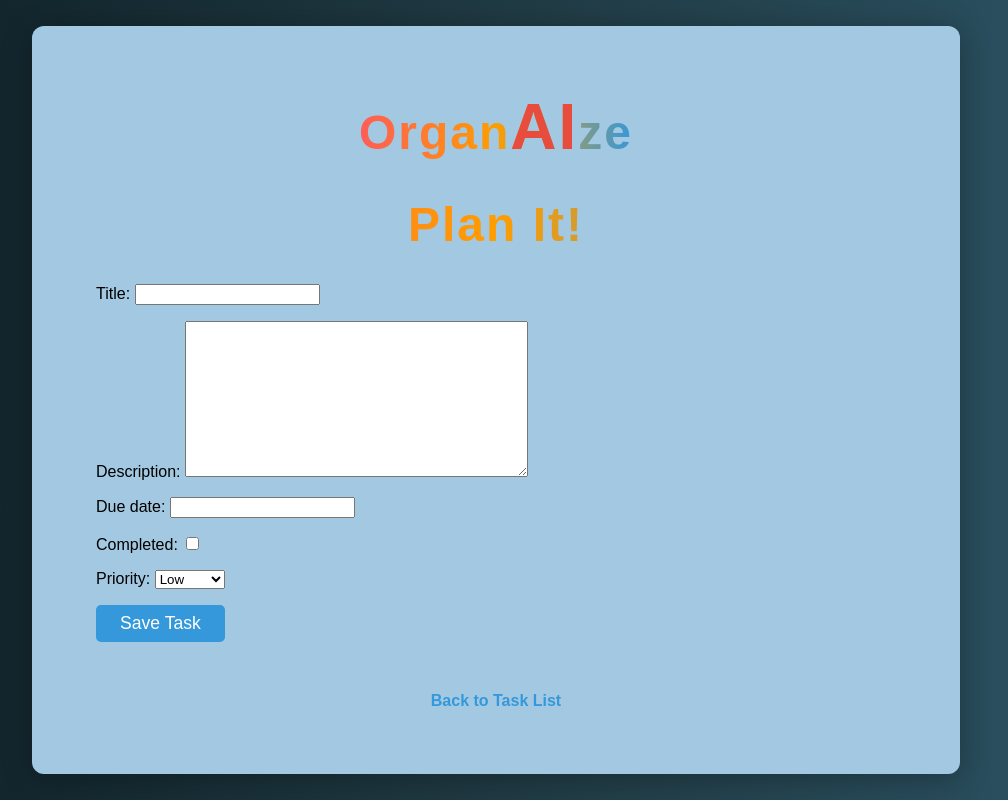
After one commit to AKKU9992/OrganAIze-micro-, a Django app: page /create/ in a window 1280 px wide. The commit adds this page. Shown: the whole page, without its empty margins (144-1152 px from the left). Run offline with Django 5.2, Linux system fonts and the light colour scheme.

Commit message:
servuce 1

```diff
--- a/hello/settings.py
+++ b/hello/settings.py
@@ -49,6 +49,7 @@ INSTALLED_APPS = [
     'django.contrib.sessions',
     'django.contrib.messages',
     'django.contrib.staticfiles',
+
 ]
 
 MIDDLEWARE = [
--- a/home/admin.py
+++ b/home/admin.py
@@ -3,7 +3,9 @@ from home.models import Contact
 from home.models import todoweek
 from home.models import todomonth
 from home.models import todo
+from home.models import PriorityTask
 # Register your models here.
+admin.site.register(PriorityTask)
 admin.site.register(Contact)
 admin.site.register(todoweek)
 admin.site.register(todomonth)
--- /dev/null
+++ b/home/forms.py
@@ -0,0 +1,6 @@
+from home.models import PriorityTask
+from django import forms
+class TaskForm(forms.ModelForm):
+    class Meta:
+        model = PriorityTask
+        fields = ['title', 'description', 'due_date', 'completed', 'priority']
--- a/home/models.py
+++ b/home/models.py
@@ -1,9 +1,27 @@
 from django.db import models
 from datetime import timedelta
 from django.utils import timezone
+import datetime
 # makemigrations - create changes and store in a File
 # migrate- apply the pending changes creaded by makemigrations
 # Create your models here.
+class PriorityTask(models.Model):
+    title = models.CharField(max_length=200)
+    description = models.TextField(blank=True)
+    due_date = models.DateField(null=True, blank=True)
+    completed = models.BooleanField(default=False)
+    priority = models.CharField(
+        max_length=10,
+        choices=[('Low', 'Low'), ('Medium', 'Medium'), ('High', 'High')],
+        default='Low'
+    )
+
+    def __str__(self):
+        return self.title
+
+    def is_overdue(self):
+        return self.due_date and self.due_date < datetime.date.today() and not self.completed
+
 class Contact(models.Model):
     name= models.CharField(max_length=122)
     phone=models.CharField(max_length=12)
--- a/home/urls.py
+++ b/home/urls.py
@@ -17,5 +17,7 @@ urlpatterns = [
     path('delete/<int:todo_id>/', views.deleteItem, name='delete'),
     path('deleteweek/<int:todoweek_id>/', views.deleteweek, name='deleteweek'),
     path('deletemonth/<int:todomonth_id>/', views.deletemonth, name='deletemonth'),
-
+    path('task/',views.task_list,name='list'),
+    path('create/', views.task_create, name='task_create'),
+    path('done/<int:task_id>/', views.mark_as_done, name='mark_as_done'),
 ]
--- a/home/views.py
+++ b/home/views.py
@@ -2,18 +2,54 @@ from django.shortcuts import render,HttpResponse,redirect
 from django.contrib.auth.models import User
 from django.contrib.auth import logout,authenticate,login
 from datetime import datetime, timedelta
-from home.models import Contact
+from home.models import Contact,PriorityTask
 from django.contrib import messages
 from home.models import Task, Subtask
-from home.utils import generate_subtasks_from_api
 from django.shortcuts import get_object_or_404
 import requests
+from home.forms import TaskForm
 from django.conf import settings
 from home.models import todo, todomonth, todoweek
 now = datetime.now()
 from django.utils import timezone
+from datetime import date
+now = timezone.now()
 
-now = timezone.now()
+def task_create(request):
+    if request.method == "POST":
+        form = TaskForm(request.POST)
+        if form.is_valid():
+            task = form.save(commit=False)
+            if not task.priority:
+                task.priority = 'Low'
+            task.save()
+            return redirect('list')
+    else:
+        form = TaskForm()
+    return render(request, 'task_create.html', {'form': form})
+
+
+def task_list(request):
+    priority_order = {'High': 0, 'Medium': 1, 'Low': 2}
+    tasks = sorted(
+        PriorityTask.objects.all(),
+        key=lambda t: (priority_order.get(t.priority, 0), t.due_date if t.due_date else date.max)
+    )
+    return render(request, 'task.html', {'tasks': tasks})
+
+
+def mark_as_done(request, task_id):
+    task = get_object_or_404(PriorityTask, id=task_id)
+    task.completed = True
+    task.save()
+    return redirect('list')
+
+
+
+
+
+
+
 def service2(request):
     # Fetch all daily tasks
     data = todo.objects.all()
--- a/templates/base.html
+++ b/templates/base.html
@@ -31,7 +31,7 @@
                 Services
               </a>
               <div class="dropdown-menu">
-                <a class="dropdown-item" href="/service1">PrioritAIze</a>
+                <a class="dropdown-item" href="/task">PrioritAIze</a>
                 <a class="dropdown-item" href="/service2">Task Timer</a>
 
             </li>
--- /dev/null
+++ b/templates/task_create.html
@@ -0,0 +1,112 @@
+<!DOCTYPE html>
+<html lang="en">
+<head>
+    <meta charset="UTF-8">
+    <meta name="viewport" content="width=device-width, initial-scale=1.0">
+    <title>Create Task</title>
+    <style>
+        body {
+            font-family: Arial, sans-serif;
+            background: linear-gradient(to right, #0f2027, #203a43, #2c5364);
+            display: flex;
+            justify-content: center;
+            align-items: center;
+            height: 100vh;
+            margin: 0;
+        }
+        .container {
+            background: #a3c9e2; /* Light pastel blue */
+            padding: 4rem;
+            border-radius: 12px;
+            box-shadow: 0 4px 30px rgba(0, 0, 0, 0.3);
+            width: 90%;
+            max-width: 800px;
+            text-align: center;
+        }
+        .title {
+            font-family: 'Orbitron', sans-serif;
+            font-size: 2.5rem;
+            margin-bottom: 2rem;
+            color: #2c3e50;
+        }
+        .organAIze {
+            font-size: 3rem;
+            font-weight: bold;
+            background: linear-gradient(to right, #ff5c57, #ff9d00, #3498db); /* Red, Orange, Blue */
+            -webkit-background-clip: text;
+            color: transparent;
+            letter-spacing: 2px;
+        }
+        .AI {
+            font-size: 4rem; /* Enlarging AI */
+            color: #e74c3c; /* Red color */
+            font-weight: bold;
+        }
+        h1 {
+            margin-bottom: 2rem;
+            color: #2c3e50;
+            font-size: 3rem;
+            background: linear-gradient(to right, #ff5c57, #ff9d00, #3498db); /* Red, Orange, Blue */
+            -webkit-background-clip: text;
+            color: transparent;
+            letter-spacing: 2px;
+            font-weight: bold;
+        }
+        form {
+            text-align: left;
+        }
+        button {
+            background-color: #3498db;
+            color: white;
+            padding: 0.5rem 1.5rem;
+            border: none;
+            border-radius: 5px;
+            font-size: 1.1rem;
+            cursor: pointer;
+        }
+        button:hover {
+            background-color: #2980b9;
+        }
+        .back-link {
+            color: #3498db;
+            text-decoration: none;
+            font-weight: bold;
+            margin-top: 2rem;
+            display: inline-block;
+        }
+        .back-link:hover {
+            text-decoration: underline;
+        }
+        .error-message {
+            color: red;
+            font-weight: bold;
+            margin-top: 1rem;
+        }
+    </style>
+</head>
+<body>
+
+    <div class="container">
+        <div class="title">
+            <span class="organAIze">Organ<span class="AI">AI</span>ze</span>
+        </div>
+
+        <h1>Plan It!</h1>
+
+        <form method="POST">
+            {% csrf_token %}
+            {{ form.as_p }}
+            <button type="submit">Save Task</button>
+        </form>
+
+        <br>
+        <a href="/task" class="back-link">Back to Task List</a>
+
+        <!-- Error message display -->
+        {% if error_message %}
+        <div class="error-message">{{ error_message }}</div>
+        {% endif %}
+    </div>
+
+</body>
+</html>
```
Also changed, not shown: home/ai_utils.py (added, +32 -0 lines), home/utils.py (deleted, +0 -35 lines), templates/service1.html (deleted, +0 -32 lines), templates/task.html (added, +70 -0 lines), db.sqlite3, home/migrations/0011_prioritytask.py (added).
